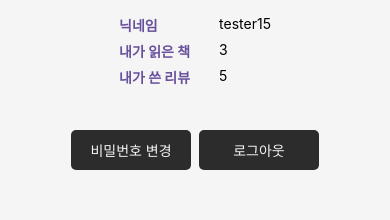
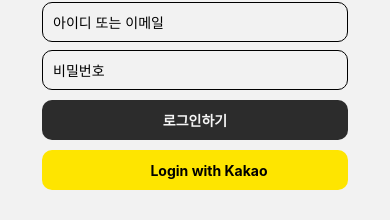
Before and after one commit to Braille-Ebook/BrailleEbookFront, a React Native app: screen /MyPageScreen in a window 390 px wide. Shown: the part 431-651 px from the top of the page. Built offline with nearby package versions, Linux system fonts and the light colour scheme; no server answers; what react-native-worklets would draw is missing.

Commit message:
[FIX] 첫 스크린 수정하기

```diff
--- a/App.tsx
+++ b/App.tsx
@@ -143,7 +143,11 @@
 
     return (
         <Stack.Navigator screenOptions={{ headerShown: false }}>
-            <Stack.Screen name='Main' component={MainNavigator} />
+            {isAuthenticated ? (
+                <Stack.Screen name='Main' component={MainNavigator} />
+            ) : (
+                <Stack.Screen name='Auth' component={AuthNavigator} />
+            )}
         </Stack.Navigator>
     );
 }
--- a/src/screens/MyPageScreen.js
+++ b/src/screens/MyPageScreen.js
@@ -125,7 +125,12 @@
                     </View>
                 </Pressable>
 
-                <Pressable onPress={handleLogout}>
+                <Pressable
+                    onPress={() => {
+                        handleLogout();
+                        navigation.navigate('LoginScreen');
+                    }}
+                >
                     <View style={styles.button}>
                         <Text style={styles.buttonText}>로그아웃</Text>
                     </View>
```
